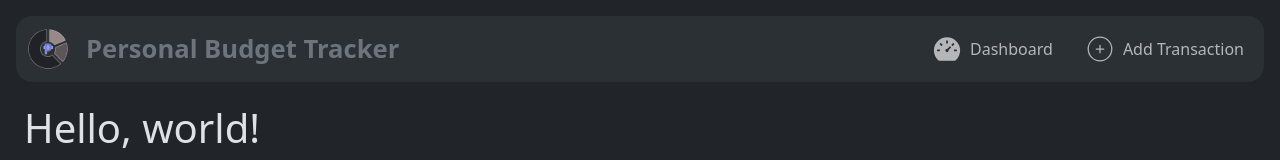
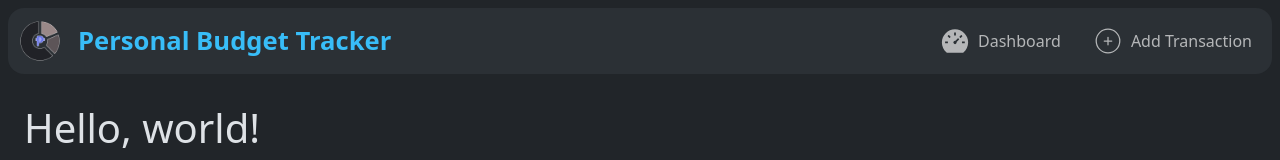
Before and after one commit to kawrl-Dev/midterm-project-webdvt, a React (Vite) app: page / in a window 1280 px wide. Shown: the top 160 px of the page. Built offline with nearby package versions, Linux system fonts and the light colour scheme.

Commit message:
Update NavigationBar styles for improved branding and layout

```diff
--- a/src/components/NavigationBar.jsx
+++ b/src/components/NavigationBar.jsx
@@ -9,7 +9,7 @@ function NavigationBar() {
   return (
     <header>
       <Container fluid>
-        <Navbar expand="lg" fixed="top" bg="body-tertiary" className="rounded-4 m-3">
+        <Navbar expand="lg" fixed="top" bg="body-tertiary" className="rounded-4 m-2 customNavbar">
           <Container fluid>
             <Navbar.Brand className="d-flex align-items-center">
               <img
@@ -19,7 +19,7 @@ function NavigationBar() {
                 width={40}
                 height={40}
               />
-              <span className="text-secondary myBrand">Personal Budget Tracker</span>
+              <span className="myBrand">Personal Budget Tracker</span>
             </Navbar.Brand>
             <Navbar.Toggle aria-controls="navigationBar" />
             <Navbar.Collapse id="navigationBar">
--- a/src/css/NavigationBar.css
+++ b/src/css/NavigationBar.css
@@ -1,5 +1,19 @@
 .myBrand{
-    font-size: clamp(1rem, 2vw, 2rem);
+    font-size: clamp(0.98rem, 2vw, 2rem);
     font-weight: bold;
     margin-left: 10px;
+    transition: color 0.4s ease;
 }
+
+[data-bs-theme="dark"] .myBrand {
+    color: #38bdf8; /* matches your dark wave accent */
+}
+
+[data-bs-theme="light"] .myBrand {
+    color: #1e3a8a; /* matches your light wave accent */
+}
+
+[data-bs-theme="light"] .customNavbar {
+    background-color: var(--bs-light);
+    border: 1px solid var(--bs-border-color);
+}
```
